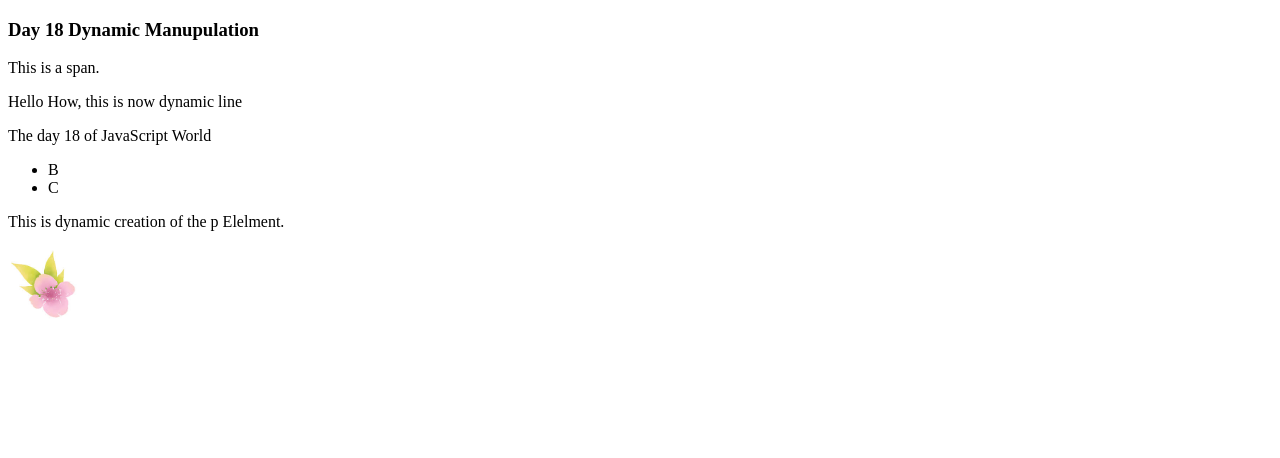
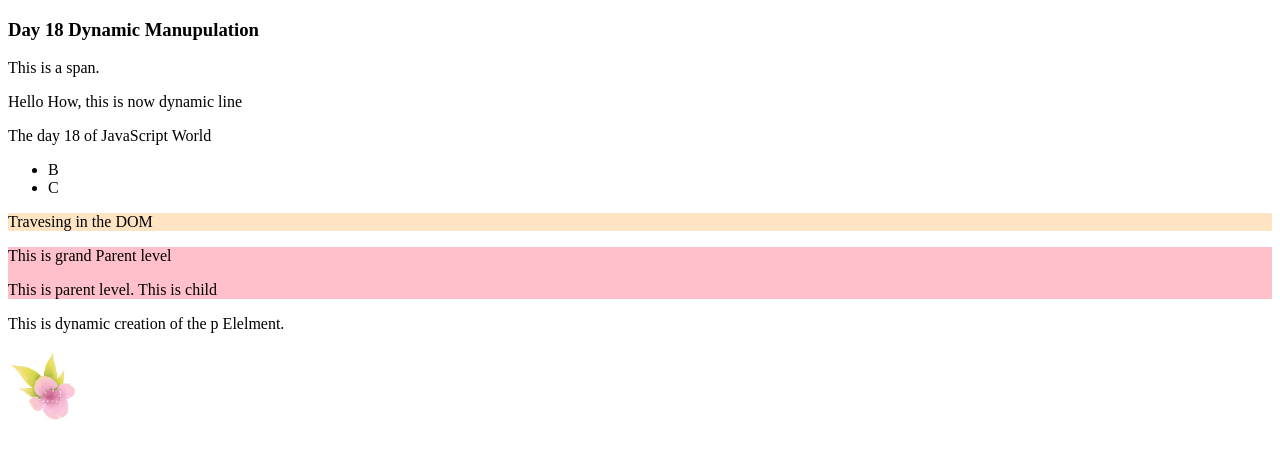
Before and after one commit to sundaramrap/jsForty, a plain HTML site: page day18/fairWork.html in a window 1280 px wide. Drawn offline with Linux system fonts and the light colour scheme.

Commit message:
'2commit;

```diff
--- a/day18/fairWork.html
+++ b/day18/fairWork.html
@@ -18,5 +18,15 @@
       <li>B</li>
       <li>C</li>
     </ul>
+
+    <p style="background-color: bisque">Travesing in the DOM</p>
+    <div id="som1" style="background-color: pink">
+      This is grand Parent level
+      <p id="som2">
+        This is parent level.
+
+        <span id="some3">This is child</span>
+      </p>
+    </div>
   </body>
 </html>
```
